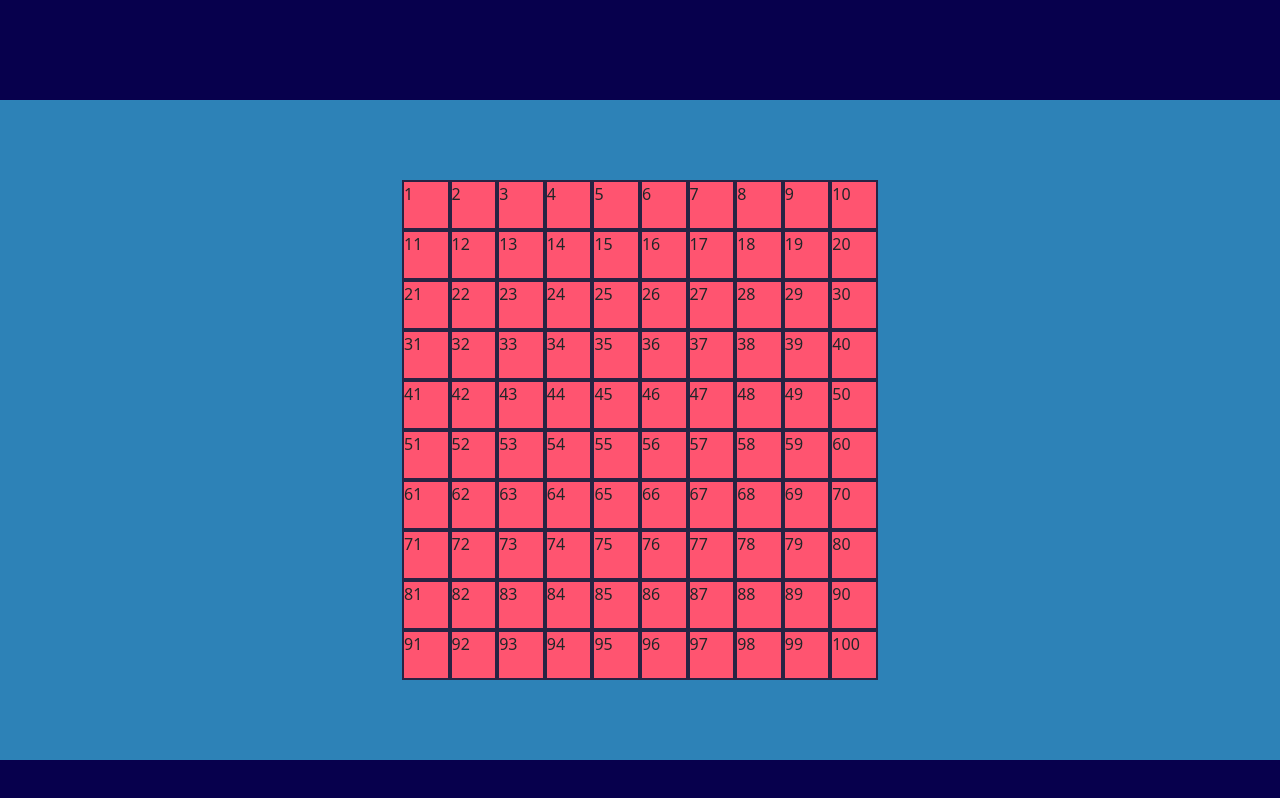
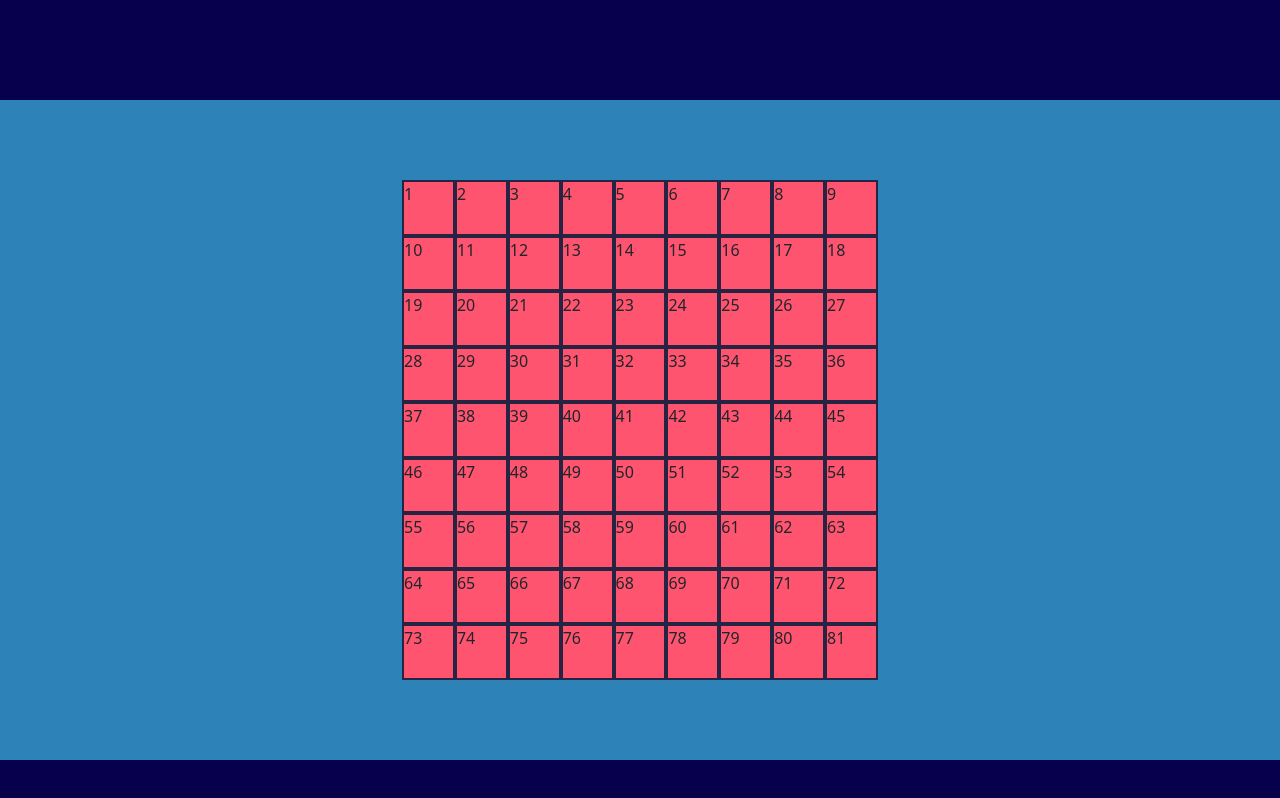
Before and after one commit to WebGCDev/js-campominato-grid, a plain HTML site: page index.html in a window 1280 px wide. Drawn offline with nearby package versions, Linux system fonts and the light colour scheme.

Commit message:
feat: add HTML & CSS Version 9x9

```diff
--- a/css/style.css
+++ b/css/style.css
@@ -77,7 +77,7 @@ Main
 }
 
 .square {
-  width: calc(100% / 10);
+  width: calc(100% / 9);
   border: 2px solid #272343;
   background-color: #ff5470;
 }
--- a/index.html
+++ b/index.html
@@ -132,26 +132,6 @@
         <div class="square">80</div>
 
         <div class="square">81</div>
-        <div class="square">82</div>
-        <div class="square">83</div>
-        <div class="square">84</div>
-        <div class="square">85</div>
-        <div class="square">86</div>
-        <div class="square">87</div>
-        <div class="square">88</div>
-        <div class="square">89</div>
-        <div class="square">90</div>
-
-        <div class="square">91</div>
-        <div class="square">92</div>
-        <div class="square">93</div>
-        <div class="square">94</div>
-        <div class="square">95</div>
-        <div class="square">96</div>
-        <div class="square">97</div>
-        <div class="square">98</div>
-        <div class="square">99</div>
-        <div class="square">100</div>
       </div>
     </main>
 
```
